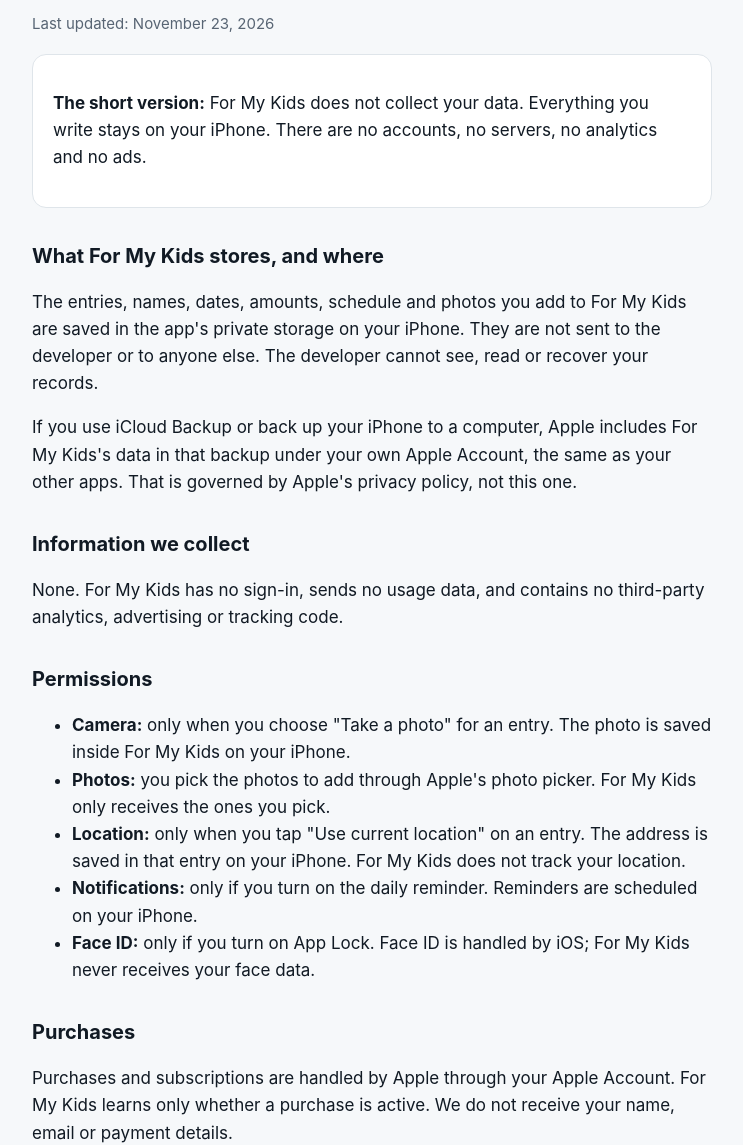
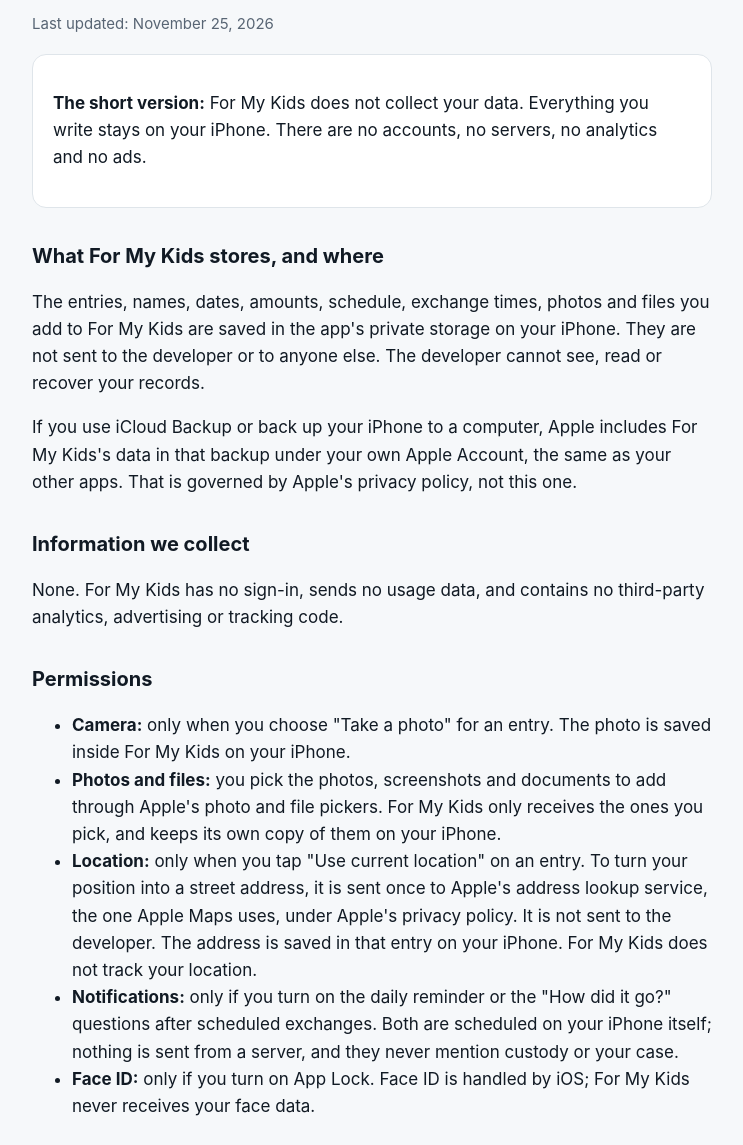
Before and after one commit to npidzarko-art/formykids-support, a plain HTML site: page privacy.html in a window 1280 px wide. Shown: the part 161-1306 px from the top of the page, without its empty margins (268-1011 px from the left). Drawn offline with Linux system fonts and the light colour scheme.

Commit message:
Privacy policy and pages updated for scheduled exchanges, notifications and file attachments

```diff
--- a/privacy.html
+++ b/privacy.html
@@ -10,11 +10,11 @@
 <header><img src="icon.png" alt=""><a href="index.html">For My Kids</a></header>
 <main>
 <h1>Privacy Policy</h1>
-<p class="muted">Last updated: November 23, 2026</p>
+<p class="muted">Last updated: November 25, 2026</p>
 <div class="card"><p><strong>The short version:</strong> For My Kids does not collect your data. Everything you write stays on your iPhone. There are no accounts, no servers, no analytics and no ads.</p></div>
 
 <h2>What For My Kids stores, and where</h2>
-<p>The entries, names, dates, amounts, schedule and photos you add to For My Kids are saved in the app's private storage on your iPhone. They are not sent to the developer or to anyone else. The developer cannot see, read or recover your records.</p>
+<p>The entries, names, dates, amounts, schedule, exchange times, photos and files you add to For My Kids are saved in the app's private storage on your iPhone. They are not sent to the developer or to anyone else. The developer cannot see, read or recover your records.</p>
 <p>If you use iCloud Backup or back up your iPhone to a computer, Apple includes For My Kids's data in that backup under your own Apple Account, the same as your other apps. That is governed by Apple's privacy policy, not this one.</p>
 
 <h2>Information we collect</h2>
@@ -23,9 +23,9 @@
 <h2>Permissions</h2>
 <ul>
 <li><strong>Camera:</strong> only when you choose "Take a photo" for an entry. The photo is saved inside For My Kids on your iPhone.</li>
-<li><strong>Photos:</strong> you pick the photos to add through Apple's photo picker. For My Kids only receives the ones you pick.</li>
-<li><strong>Location:</strong> only when you tap "Use current location" on an entry. The address is saved in that entry on your iPhone. For My Kids does not track your location.</li>
-<li><strong>Notifications:</strong> only if you turn on the daily reminder. Reminders are scheduled on your iPhone.</li>
+<li><strong>Photos and files:</strong> you pick the photos, screenshots and documents to add through Apple's photo and file pickers. For My Kids only receives the ones you pick, and keeps its own copy of them on your iPhone.</li>
+<li><strong>Location:</strong> only when you tap "Use current location" on an entry. To turn your position into a street address, it is sent once to Apple's address lookup service, the one Apple Maps uses, under Apple's privacy policy. It is not sent to the developer. The address is saved in that entry on your iPhone. For My Kids does not track your location.</li>
+<li><strong>Notifications:</strong> only if you turn on the daily reminder or the "How did it go?" questions after scheduled exchanges. Both are scheduled on your iPhone itself; nothing is sent from a server, and they never mention custody or your case.</li>
 <li><strong>Face ID:</strong> only if you turn on App Lock. Face ID is handled by iOS; For My Kids never receives your face data.</li>
 </ul>
 
@@ -36,7 +36,7 @@
 <p>Reports, spreadsheets and backup files leave your iPhone only when you choose to share or save them. Once you send a file to someone, we have no control over it. Backup files are not encrypted, so keep them somewhere safe.</p>
 
 <h2>Deleting your data</h2>
-<p>You can delete any entry in the app. Deleting For My Kids from your iPhone removes all of its data from the device. Copies in your own device backups are removed according to Apple's backup settings.</p>
+<p>You can delete any entry in the app at any time, whether or not you have an active plan. Deleting For My Kids from your iPhone removes all of its data from the device. Copies in your own device backups are removed according to Apple's backup settings.</p>
 
 <h2>Children</h2>
 <p>For My Kids is intended for adults. It is not directed to children, and we do not knowingly collect information from anyone.</p>
```
Also changed, not shown: index.html (+2 -1 lines), support.html (+1 -1 lines).
